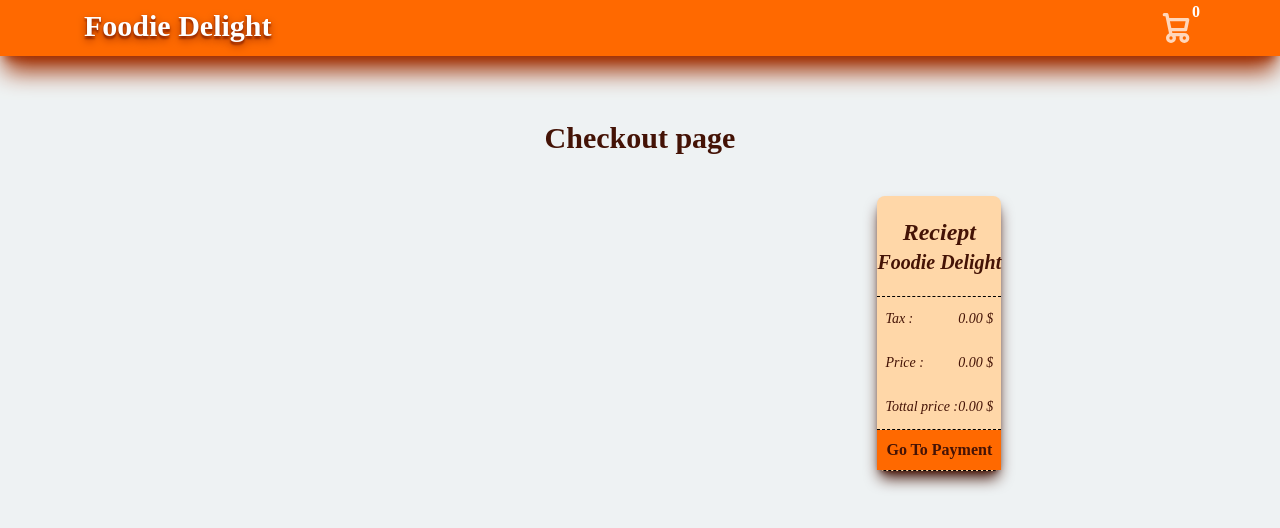
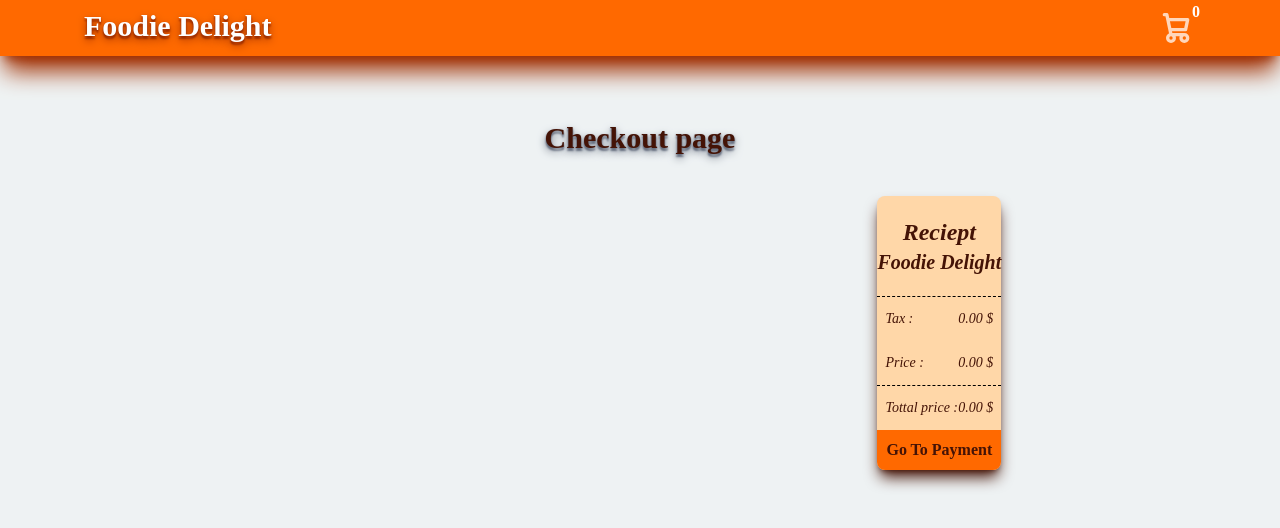
Before and after one commit to smile679/Foodie-Delight, a React (Vite) app: page /cart in a window 1280 px wide. Shown: the top 528 px of the page. Built offline with nearby package versions, Linux system fonts and the light colour scheme.

Commit message:
cart.js button update

```diff
--- a/src/App.jsx
+++ b/src/App.jsx
@@ -14,7 +14,7 @@ function App() {
         <Header/>
         <Routes>
           <Route path="/" element={<Home/>}/>
-          <Route path="/ingredient/:id" element={ <Ingredient/>} />
+          <Route path="/ingredient/:id" element={ <Ingredient/>}/>
           <Route path="/cart" element={ <Cart /> }/>
         </Routes>
       </main>
--- a/src/Cart/Cart.jsx
+++ b/src/Cart/Cart.jsx
@@ -74,15 +74,16 @@ const Cart = ()=>{
     { isLoading ? <div className= "flex justify-center items-center">
       <div className="w-8 h-8 sm:w-12 sm:h-12 border-4 border-orange-500 border-t-transparent rounded-full animate-spin"></div>
       <p className="text-orange-500 text-xl sm:text-2xl font-semibold ml-1"> Loading..</p>
-      </div> : error ? <p className="text-red-600 font-semibold"> {error}</p> :
+      </div> : error ? <p className="text-orange-600 font-semibold"> {error}</p> :
     <div className="max-w-6xl mx-auto flex flex-col justify-center items-center px-5">
-      <h2 className="text-orange-950 my-10">Checkout page</h2>
+      <h2 className="text-orange-950 my-10 text-shadow-gray-500 text-shadow-lg">Checkout page</h2>
+
         <div className="w-full flex max-sm:flex-col justify-evenly items-center gap-5">
           <div className="max-w-sm md:w-md flex flex-col">
              {food.map((item)=>( <CartItem key={item.id} item={item}/>))}
           </div>
 
-      <div className="max-w-sm flex flex-col justify-center bg-orange-200 border-b-1 border-dashed shadow-lg shadow-orange-950 rounded-lg">
+      <div className="max-w-sm flex flex-col justify-center bg-orange-200 shadow-lg shadow-orange-950 rounded-lg">
         <div className="w-full py-5 border-b-1 border-dashed">
           <h3 className="flex items-center flex-col text-2xl font-bold text-orange-950 italic">
           Reciept
@@ -97,11 +98,12 @@ const Cart = ()=>{
             <p className="text-sm text-orange-950 italic">Price :</p>
             <p className="text-sm text-orange-950 italic">{price.toFixed(2)} $</p>
         </div>
-          <div className="flex justify-between px-2 py-3 border-b-1 border-dashed">
+          <div className="flex justify-between px-2 py-3 border-t-1 border-dashed">
             <p className="text-sm text-orange-950 italic">Tottal price :</p>
             <p className="text-sm text-orange-950 italic">{totalPrice} $</p>
         </div>
-        <button className="w-full bg-orange-500 py-2 text-orange-950 font-bold"
+        <button className="w-full bg-orange-500 py-2 text-orange-950 font-bold rounded-b-lg hover:rounded-md hover:bg-orange-600 hover:scale-105
+         transition-all duration-150"
           onClick={()=>alert('soon will be available!')}
         >Go To Payment</button>
       </div>
--- a/src/Components/Header.jsx
+++ b/src/Components/Header.jsx
@@ -1,22 +1,13 @@
-import { useEffect, useState } from 'react'
 import { useNavigate } from 'react-router-dom';
 import { useUserContext } from '../Context/Context';
 
 const Header = ()=>{
-  // const [ count, setCount ] = useState();
   const { cart } = useUserContext();
   const navigate = useNavigate()
 
   function enterCart(){
-     navigate('./cart')
+     navigate('/cart')
   }
-  // useEffect(()=>(
-  //   localStorage.setItem
-  // ))
-
-  // useEffect(()=>{
-  //  setCount(cart.length)
-  // },[cart])
 
   return <header className='w-full fixed top-0 left-0 z-100 bg-orange-500 py-2 shadow-orange-800 shadow-xl'>
           <div className='max-w-6xl mx-auto flex justify-between'>
--- a/src/index.css
+++ b/src/index.css
@@ -30,14 +30,17 @@
     margin: 0;
   }
   h1 {
-    @apply mx-auto max-w-4xl text-center text-5xl font-bold leading-tight sm:text-[64px] sm:leading-[76px];
+    @apply mx-auto max-w-4xl text-center text-5xl font-bold leading-tight sm:text-[64px] sm:leading-[76px] cursor-default;
   }
 
   h2 {
-    @apply text-2xl font-bold text-white sm:text-3xl;
+    @apply text-2xl font-bold text-white sm:text-3xl cursor-default;
+  }
+  h3 {
+    @apply cursor-default;
   }
   p {
-    @apply text-lg text-white sm:text-xl;
+    @apply text-lg text-white sm:text-xl cursor-default;
   }
   ol {
   list-style-type: decimal;
```
